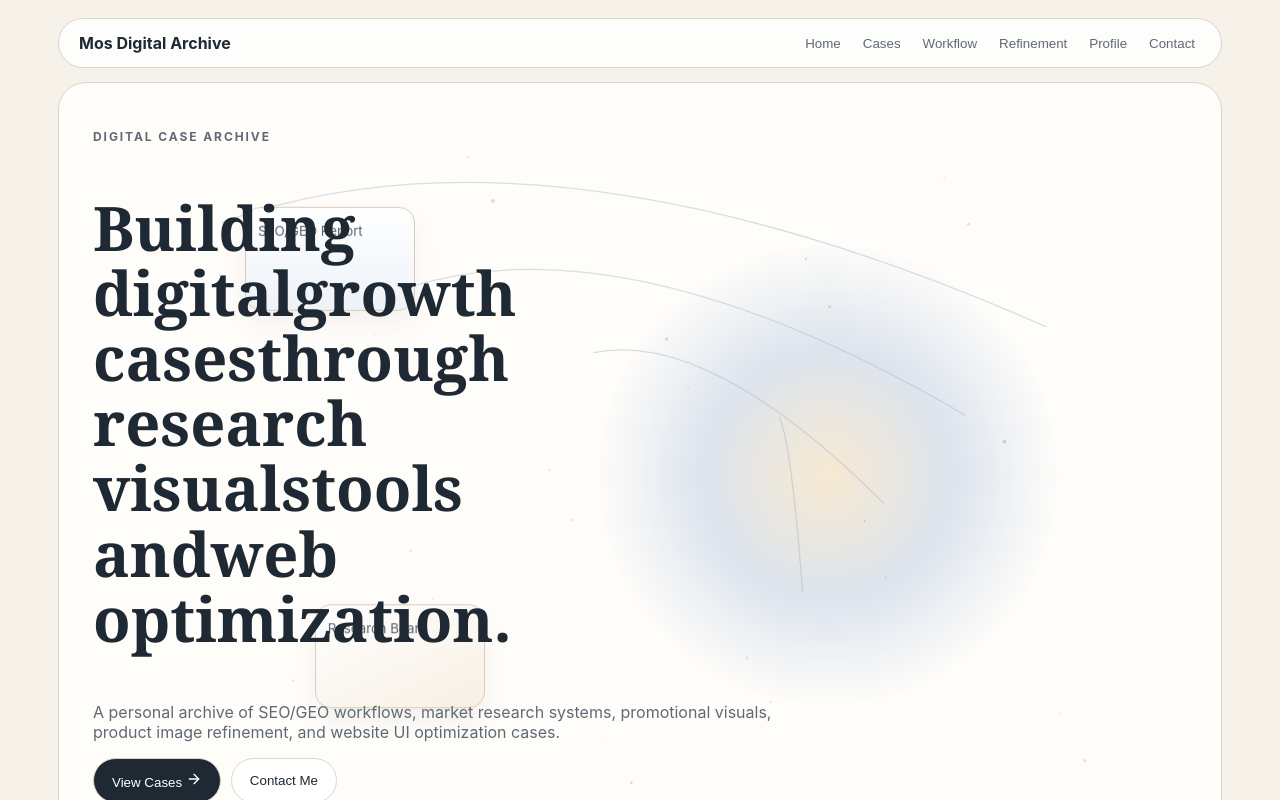
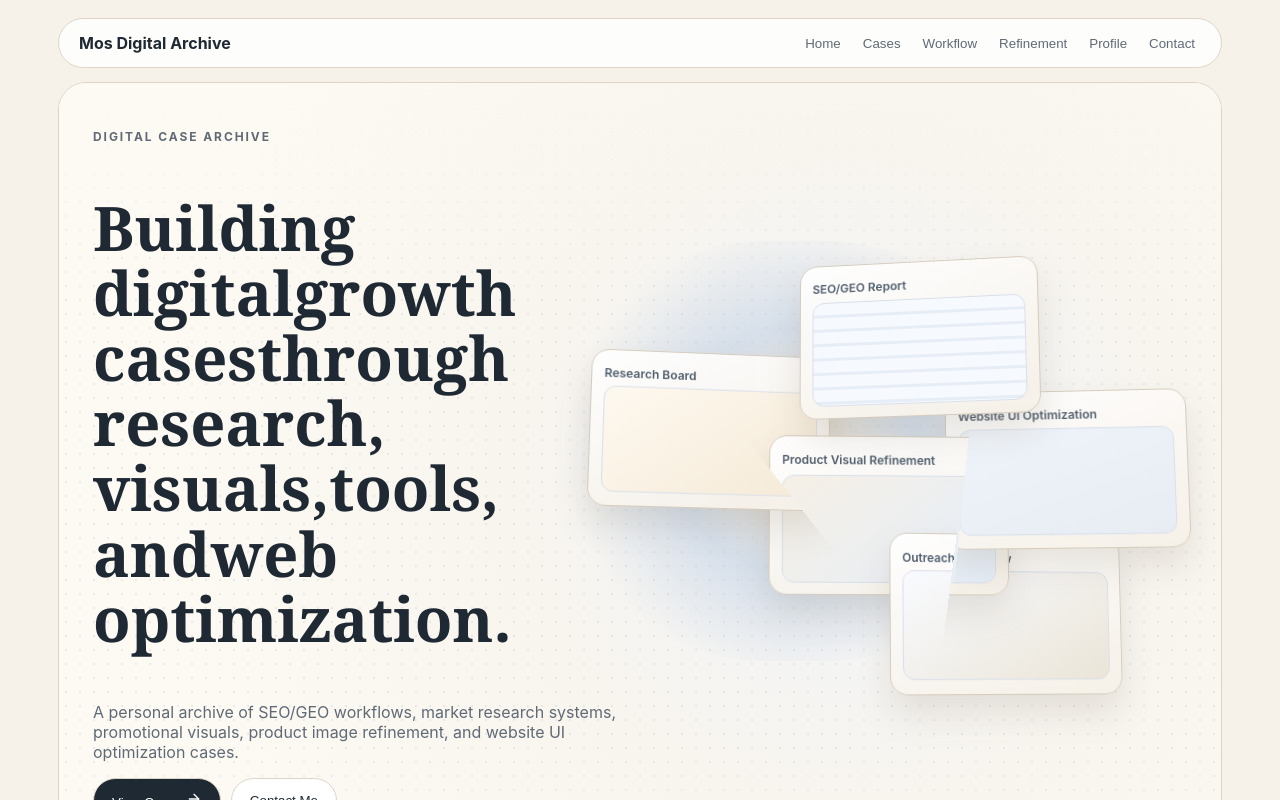
Before and after one commit to selfarchive/selfarchive, a React (Vite) app: page / in a window 1280 px wide. Shown: the top 800 px of the page. Built offline with nearby package versions, Linux system fonts and the light colour scheme.

Commit message:
Refine home archive deck intro and slider stage flow

```diff
--- /dev/null
+++ b/src/components/ArchiveDeckIntro.tsx
@@ -0,0 +1,45 @@
+import { motion } from 'motion/react';
+import { useMemo, type CSSProperties } from 'react';
+
+type Props = { mouseX: number; mouseY: number };
+
+type DeckPanel = {
+  id: string;
+  title: string;
+  className: string;
+  style: CSSProperties;
+  enterDelay: number;
+  floatDuration: number;
+  finalRotateX: number;
+  finalRotateY: number;
+};
+
+const panels: DeckPanel[] = [
+  { id: 'seo', title: 'SEO/GEO Report', className: 'deck-seo', style: { left: '46%', top: '16%' }, enterDelay: 0.2, floatDuration: 8, finalRotateX: 10, finalRotateY: -9 },
+  { id: 'research', title: 'Research Board', className: 'deck-research', style: { left: '18%', top: '30%' }, enterDelay: 0.32, floatDuration: 9, finalRotateX: 12, finalRotateY: 8 },
+  { id: 'visual', title: 'Product Visual Refinement', className: 'deck-visual', style: { left: '42%', top: '43%' }, enterDelay: 0.44, floatDuration: 7.5, finalRotateX: 8, finalRotateY: 3 },
+  { id: 'ui', title: 'Website UI Optimization', className: 'deck-ui', style: { left: '66%', top: '36%' }, enterDelay: 0.56, floatDuration: 8.6, finalRotateX: 9, finalRotateY: -6 },
+  { id: 'outreach', title: 'Outreach Workflow', className: 'deck-outreach', style: { left: '58%', top: '58%' }, enterDelay: 0.68, floatDuration: 10, finalRotateX: 7, finalRotateY: 10 }
+];
+
+export function ArchiveDeckIntro({ mouseX, mouseY }: Props) {
+  const parallax = useMemo(() => ({ rotateX: -mouseY * 4, rotateY: mouseX * 5 }), [mouseX, mouseY]);
+
+  return <div className="archive-deck-bg" aria-hidden>
+    <div className="deck-grid" />
+    <motion.div className="deck-glow" animate={{ x: mouseX * 14, y: mouseY * 14 }} transition={{ duration: 0.8, ease: 'easeOut' }} />
+    <motion.div className="archive-deck" animate={parallax} transition={{ type: 'spring', stiffness: 90, damping: 20 }}>
+      {panels.map((panel, i) => <motion.article
+        key={panel.id}
+        className={`deck-panel ${panel.className}`}
+        style={panel.style}
+        initial={{ opacity: 0, y: 80, z: -200, rotateX: 18, rotateY: (i % 2 ? -1 : 1) * (10 + i), scale: 0.86, filter: 'blur(8px)' }}
+        animate={{ opacity: 1, y: [10, 0], z: 0, rotateX: panel.finalRotateX, rotateY: panel.finalRotateY + mouseX * 2, scale: 1, filter: 'blur(0px)' }}
+        transition={{ delay: panel.enterDelay, y: { duration: 1.2 }, duration: 1.25 + i * 0.08, type: 'spring', stiffness: 80, damping: 16 }}
+      >
+        <small>{panel.title}</small>
+        <motion.div className="panel-preview" animate={{ y: [0, -6, 0], rotateY: [0, panel.finalRotateY > 0 ? 1 : -1, 0] }} transition={{ duration: panel.floatDuration, repeat: Infinity, ease: 'easeInOut' }} />
+      </motion.article>)}
+    </motion.div>
+  </div>;
+}
--- a/src/components/Hero.tsx
+++ b/src/components/Hero.tsx
@@ -1,27 +1,29 @@
 import { motion } from 'motion/react';
 import { ArrowRight } from 'lucide-react';
 import { useMemo, useState } from 'react';
-import { OpeningScene } from './OpeningScene';
+import { ArchiveDeckIntro } from './ArchiveDeckIntro';
 
 type Props = { onViewCases: () => void; onContact: () => void };
 
 export function Hero({ onViewCases, onContact }: Props) {
   const [cursor, setCursor] = useState({ x: 0, y: 0 });
-  const titleWords = useMemo(() => 'Building digital growth cases through research visuals tools and web optimization.'.split(' '), []);
+  const titleWords = useMemo(() => 'Building digital growth cases through research, visuals, tools, and web optimization.'.split(' '), []);
 
   return <section className="hero" onMouseMove={(e) => {
     const rect = e.currentTarget.getBoundingClientRect();
     setCursor({ x: (e.clientX - rect.left) / rect.width - 0.5, y: (e.clientY - rect.top) / rect.height - 0.5 });
   }}>
-    <OpeningScene mouseX={cursor.x} mouseY={cursor.y} />
-    <motion.p className="eyebrow" initial={{ opacity: 0, y: 8 }} animate={{ opacity: 1, y: 0 }} transition={{ delay: 0.8 }}>DIGITAL CASE ARCHIVE</motion.p>
-    <motion.h1 className="hero-title" initial="hidden" animate="show" variants={{ hidden: {}, show: { transition: { staggerChildren: 0.07, delayChildren: 1 } } }}>
-      {titleWords.map((word, i) => <motion.span key={`${word}-${i}`} variants={{ hidden: { opacity: 0, y: 24, filter: 'blur(8px)' }, show: { opacity: 1, y: 0, filter: 'blur(0px)' } }}>{word} </motion.span>)}
-    </motion.h1>
-    <motion.p initial={{ opacity: 0, y: 14 }} animate={{ opacity: 1, y: 0 }} transition={{ delay: 1.3 }}>A personal archive of SEO/GEO workflows, market research systems, promotional visuals, product image refinement, and website UI optimization cases.</motion.p>
-    <motion.div className="hero-actions" initial={{ opacity: 0, y: 10 }} animate={{ opacity: 1, y: 0 }} transition={{ delay: 1.5 }}><button className="btn primary" onClick={onViewCases}>View Cases <ArrowRight size={16} /></button><button className="btn" onClick={onContact}>Contact Me</button></motion.div>
-    <motion.div className="hero-chips" initial={{ opacity: 0, y: 8 }} animate={{ opacity: 1, y: 0 }} transition={{ delay: 1.7 }}>
-      <span>SEO/GEO</span><span>Research Systems</span><span>Visual Refinement</span><span>UI Optimization</span>
-    </motion.div>
+    <ArchiveDeckIntro mouseX={cursor.x} mouseY={cursor.y} />
+    <div className="hero-copy">
+      <motion.p className="eyebrow" initial={{ opacity: 0, y: 8 }} animate={{ opacity: 1, y: 0 }} transition={{ delay: 1 }}>DIGITAL CASE ARCHIVE</motion.p>
+      <motion.h1 className="hero-title" initial="hidden" animate="show" variants={{ hidden: {}, show: { transition: { staggerChildren: 0.05, delayChildren: 1.15 } } }}>
+        {titleWords.map((word, i) => <motion.span key={`${word}-${i}`} variants={{ hidden: { opacity: 0, y: 24, filter: 'blur(8px)' }, show: { opacity: 1, y: 0, filter: 'blur(0px)' } }}>{word} </motion.span>)}
+      </motion.h1>
+      <motion.p initial={{ opacity: 0, y: 14 }} animate={{ opacity: 1, y: 0 }} transition={{ delay: 1.45 }}>A personal archive of SEO/GEO workflows, market research systems, promotional visuals, product image refinement, and website UI optimization cases.</motion.p>
+      <motion.div className="hero-actions" initial={{ opacity: 0, y: 10 }} animate={{ opacity: 1, y: 0 }} transition={{ delay: 1.7 }}><button className="btn primary" onClick={onViewCases}>View Cases <ArrowRight size={16} /></button><button className="btn" onClick={onContact}>Contact Me</button></motion.div>
+      <motion.div className="hero-chips" initial={{ opacity: 0, y: 8 }} animate={{ opacity: 1, y: 0 }} transition={{ delay: 1.85 }}>
+        <span>SEO/GEO</span><span>Research Systems</span><span>Visual Refinement</span><span>UI Optimization</span>
+      </motion.div>
+    </div>
   </section>;
 }
--- a/src/components/RefinementSlider.tsx
+++ b/src/components/RefinementSlider.tsx
@@ -11,49 +11,51 @@ const prompts: PromptChip[] = [
   { text: '柔和的阴影', startX: 260, startY: -190, endX: 12, endY: -24, delayStart: 35, orbitRange: 10, rotation: -9 },
   { text: 'B2B营销构成', startX: 310, startY: -94, endX: -15, endY: -10, delayStart: 31, orbitRange: 15, rotation: 12 },
   { text: '清晰的产品层级', startX: 270, startY: 20, endX: 6, endY: 12, delayStart: 34, orbitRange: 13, rotation: -10 },
-  { text: '高信任度视觉风格', startX: 240, startY: 120, endX: -10, endY: 16, delayStart: 38, orbitRange: 12, rotation: 7 },
-  { text: '商业背景抛光', startX: -280, startY: 170, endX: 18, endY: 20, delayStart: 40, orbitRange: 14, rotation: -8 },
-  { text: '营销标题结构', startX: 210, startY: 190, endX: -16, endY: 22, delayStart: 42, orbitRange: 10, rotation: 9 }
+  { text: '高信任度视觉风格', startX: 240, startY: 120, endX: -10, endY: 16, delayStart: 38, orbitRange: 12, rotation: 7 }
 ];
 
 const clamp = (n: number, min = 0, max = 1) => Math.max(min, Math.min(max, n));
 
 export function RefinementSlider() {
   const [progress, setProgress] = useState(0);
-  const phase = progress <= 15 ? '原图准备' : progress <= 35 ? '提示词浮现' : progress <= 70 ? '提示词吸附' : progress <= 90 ? '视觉重构' : '成品海报';
-  const compositionProgress = clamp((progress - 70) / 20);
-  const centerGlow = clamp((progress - 35) / 40);
-  const marker = useMemo(() => [0, 33, 66, 100], []);
+  const showPromptStart = 18;
+  const absorptionStart = 35;
+  const absorptionEnd = 78;
+  const phase = progress < 45 ? '原图' : progress < 90 ? '视觉重构' : '成品海报';
+  const marker = useMemo(() => [0, 50, 100], []);
+
+  const visibleProgress = clamp((progress - showPromptStart) / 18);
+  const compositionProgress = clamp((progress - absorptionStart) / 35);
+  const finalPosterProgress = clamp((progress - 70) / 24);
 
   return <section className="section"><h2>Refinement</h2><div className="refine-wrap"><div className="stage-label">阶段：{phase}</div><div className="slider-scene">
     <div className="poster before"><div className="photo" /><span>原图</span></div>
-    <div className="poster after" style={{ opacity: clamp((progress - 78) / 20) }}><div className="layout-grid" style={{ opacity: compositionProgress }} /><div className="headline" style={{ opacity: compositionProgress }} /><div className="chips" style={{ opacity: compositionProgress }} /><span>成品海报</span></div>
-    <div className="center-glow" style={{ opacity: centerGlow }} />
+    <div className="reconstruct-layer" style={{ opacity: compositionProgress }}><div className="layout-grid" /><div className="headline" /><div className="feature-chips" /><div className="product-focus" /></div>
+    <div className="poster after" style={{ opacity: finalPosterProgress }}><div className="layout-grid" /><div className="headline" /><div className="chips" /><div className="cta-pill">Campaign Ready</div><span>成品海报</span></div>
+    <div className="center-glow" style={{ opacity: clamp((progress - absorptionStart) / 40) }} />
     <svg className="trails" viewBox="0 0 1000 420">
       {prompts.map((p, i) => {
-        const visibleProgress = clamp((progress - 5) / 15);
-        const absorbProgress = clamp((progress - p.delayStart) / 42);
-        const trailOpacity = visibleProgress * clamp((absorbProgress - 0.08) * 2.2) * (1 - absorbProgress);
+        const absorbProgress = clamp((progress - p.delayStart) / 40);
+        const pathOpacity = progress < showPromptStart ? 0 : visibleProgress * clamp((absorbProgress - 0.05) * 2.4) * (1 - absorbProgress) * (progress < absorptionEnd ? 1 : clamp((100 - progress) / 20));
         const sx = 500 + p.startX * 0.9;
         const sy = 200 + p.startY * 0.9;
         const cx = 500 + p.startX * 0.35 + (i % 2 ? -60 : 60);
         const cy = 200 + p.startY * 0.2 - 28;
-        return <g key={`${p.text}-path`} style={{ opacity: trailOpacity }}><path d={`M ${sx} ${sy} Q ${cx} ${cy}, 500 200`} />
-          <circle r="3" className="glyph-dot"><animateMotion dur={`${1.8 + i * 0.12}s`} repeatCount="indefinite" path={`M ${sx} ${sy} Q ${cx} ${cy}, 500 200`} /></circle></g>;
+        return <g key={`${p.text}-path`} style={{ opacity: pathOpacity }}><path d={`M ${sx} ${sy} Q ${cx} ${cy}, 500 200`} /><circle r="3" className="glyph-dot"><animateMotion dur={`${1.8 + i * 0.12}s`} repeatCount="indefinite" path={`M ${sx} ${sy} Q ${cx} ${cy}, 500 200`} /></circle></g>;
       })}
     </svg>
     {prompts.map((p, i) => {
-      const visibleProgress = clamp((progress - 5) / 15);
-      const absorbProgress = clamp((progress - p.delayStart) / 42);
-      const orbitPhase = clamp((progress - 10) / 24) * (1 - absorbProgress);
+      const absorbProgress = clamp((progress - p.delayStart) / 40);
+      const orbitPhase = clamp((progress - showPromptStart) / 24) * (1 - absorbProgress);
       const pulse = 0.92 + Math.sin((progress + i * 9) / 7) * 0.05;
       const x = p.startX + (p.endX - p.startX) * absorbProgress + Math.sin((progress + i * 10) / 8) * p.orbitRange * orbitPhase;
       const y = p.startY + (p.endY - p.startY) * absorbProgress + Math.cos((progress + i * 8) / 9) * p.orbitRange * orbitPhase;
-      return <motion.div key={p.text} className="prompt-chip" style={{ left: '50%', top: '50%', x, y, opacity: clamp(0.18 + visibleProgress * 0.82) * (1 - absorbProgress), scale: (1 - absorbProgress * 0.55) * pulse, rotate: p.rotation * (1 - absorbProgress) }}><span>{p.text}</span></motion.div>;
+      const opacity = progress < showPromptStart ? 0 : clamp(visibleProgress * 0.92) * (1 - absorbProgress);
+      return <motion.div key={p.text} className="prompt-chip" style={{ left: '50%', top: '50%', x, y, opacity, scale: (1 - absorbProgress * 0.55) * pulse, rotate: p.rotation * (1 - absorbProgress) }}><span>{p.text}</span></motion.div>;
     })}
   </div>
   <div className="slider-ui"><div className="stage-markers">{marker.map((m) => <span key={m} style={{ left: `${m}%` }} />)}</div>
-    <div className="stage-words"><small>原图</small><small>提示词吸附</small><small>视觉重构</small><small>成品海报</small></div>
+    <div className="stage-words"><small>原图</small><small>视觉重构</small><small>成品海报</small></div>
     <input type="range" min={0} max={100} value={progress} onChange={(e) => setProgress(Number(e.target.value))} className="slider-input" />
   </div>
   </div></section>;
--- a/src/styles.css
+++ b/src/styles.css
@@ -3,15 +3,23 @@
 .site{max-width:1200px;margin:0 auto;padding:18px}.nav{display:flex;justify-content:space-between;padding:14px 20px;border:1px solid var(--line);border-radius:999px;background:#fffc;position:sticky;top:8px;z-index:10}
 .nav div{display:flex;gap:10px;flex-wrap:wrap}.nav button{border:none;background:transparent;color:var(--muted);cursor:pointer}
 .hero,.section{margin-top:14px;padding:34px;border:1px solid var(--line);border-radius:28px;background:var(--paper);position:relative;overflow:hidden}
+.hero{min-height:82vh;display:flex;align-items:center;justify-content:flex-start}.hero-copy{position:relative;z-index:3;max-width:540px}
 .eyebrow{letter-spacing:.16em;font-size:.75rem;color:var(--accent);font-weight:700}.hero h1{font-size:clamp(2rem,4.8vw,4rem);line-height:1.06;font-family:Georgia,serif;max-width:13ch;position:relative}
 .hero p,.sub{color:var(--muted);max-width:70ch;position:relative}.hero-actions{display:flex;gap:10px;position:relative;z-index:2}
 .btn{padding:12px 18px;border-radius:999px;border:1px solid var(--line);background:#fff;cursor:pointer;text-decoration:none;color:var(--text)}.btn.primary{background:#1f2933;color:#fff}
 .hero-title span{display:inline-block}.hero-chips{display:flex;gap:10px;flex-wrap:wrap;margin-top:16px;position:relative;z-index:2}.hero-chips span{padding:8px 12px;border-radius:999px;border:1px solid #d9ccbb;background:#fff9}
-.opening-scene{position:absolute;inset:0;pointer-events:none}.mesh-glow{position:absolute;right:14%;top:20%;width:460px;height:460px;border-radius:999px;background:radial-gradient(circle,#f0d8af88 0%,#a9bfdc66 38%,transparent 72%)}
-.archive-lines{position:absolute;inset:0}.archive-lines path{fill:none;stroke:#9eb2c5;stroke-width:1.1;stroke-dasharray:7 9}
-.particle{position:absolute;border-radius:50%;background:#b69057aa}
-.preview-card{position:absolute;width:170px;height:104px;border:1px solid #d8ccbc;border-radius:16px;background:#ffffffe0;backdrop-filter:blur(8px);padding:12px;color:#5d6475;box-shadow:0 14px 24px rgba(120,108,85,.08)}
-.preview-report{background:linear-gradient(180deg,#fff,#eef3f9)}.preview-notes{background:linear-gradient(155deg,#fff,#f8f0e4)}.preview-poster{background:linear-gradient(145deg,#fff,#f1e7d7)}.preview-wire{background:linear-gradient(180deg,#fff,#edf2f8)}
+.archive-deck-bg{position:absolute;inset:0;background:radial-gradient(circle at 68% 45%,#e6edf79e 0,#f8f5ef 35%,#fdfaf4 75%)}
+.deck-grid{position:absolute;inset:0;opacity:.28;background-image:radial-gradient(#b7c3cf 1px,transparent 1px);background-size:14px 14px;mask-image:linear-gradient(to bottom,transparent 0%,#000 25%,#000 75%,transparent 100%)}
+.deck-glow{position:absolute;right:16%;top:18%;width:480px;height:420px;border-radius:999px;background:radial-gradient(circle,#f0d8af88 0%,#a9bfdc66 38%,transparent 72%)}
+.archive-deck{position:absolute;right:2%;top:8%;width:min(60vw,740px);height:75%;transform-style:preserve-3d;perspective:1400px}
+.deck-panel{position:absolute;width:240px;height:160px;padding:12px;border:1px solid #d6ccbe;border-radius:18px;background:linear-gradient(160deg,#fffffff0,#f5f0e7f0);box-shadow:0 18px 34px rgba(120,108,85,.16);backdrop-filter:blur(6px);transform-style:preserve-3d}
+.deck-panel small{color:#4f5d6c;font-size:.75rem;font-weight:600}
+.panel-preview{margin-top:10px;height:108px;border-radius:12px;border:1px solid #d8dfea;background:linear-gradient(165deg,#fdfefe,#ecf2f8)}
+.deck-seo .panel-preview{background:repeating-linear-gradient(180deg,#f6f9fd 0 12px,#e6edf6 12px 15px)}
+.deck-research .panel-preview{background:linear-gradient(145deg,#fef9f0,#f5ead7)}
+.deck-visual .panel-preview{background:linear-gradient(140deg,#f6f0e6,#e5eef9)}
+.deck-ui .panel-preview{background:linear-gradient(160deg,#eff4fa,#e8edf4)}
+.deck-outreach .panel-preview{background:linear-gradient(150deg,#f9fbff,#ebe5d8)}
 .pills{display:flex;gap:8px;flex-wrap:wrap;margin:14px 0}.pills button{padding:8px 12px;border-radius:999px;border:1px solid var(--line);background:#fff}.pills .active{background:#1f2933;color:#fff}
 .gallery{display:grid;grid-template-columns:repeat(2,minmax(0,1fr));gap:18px}.cover{height:360px;border:none;padding:0;width:100%;position:relative;border-radius:24px;overflow:hidden;cursor:pointer}
 .cover-art{position:absolute;inset:0;background:linear-gradient(145deg,#dfe7ee,#eedfcb);transition:transform .4s}.cover:hover .cover-art{transform:scale(1.05)}
@@ -22,7 +30,11 @@
 .stage-label{font-size:.88rem;color:#86663a;margin:8px 0 12px}
 .slider-scene{position:relative;height:470px;border-radius:24px;border:1px solid var(--line);background:linear-gradient(150deg,#f8f4ec,#f0f5fb);overflow:hidden}.poster{position:absolute;inset:28px;border-radius:20px;border:1px solid var(--line);background:#fff;padding:14px}
 .photo{height:100%;border-radius:16px;background:linear-gradient(155deg,#ddd8cf,#e8e3d8)}.poster span{position:absolute;bottom:14px;left:14px;background:#f7efe2;padding:6px 10px;border-radius:999px;font-size:.8rem}
+.reconstruct-layer{position:absolute;inset:28px;border-radius:20px;border:1px dashed #bdc9d8;background:linear-gradient(145deg,#fbfcfeaa,#f5ecdd99)}
+.product-focus{position:absolute;right:14%;top:24%;width:30%;height:52%;border:1px solid #aabace;border-radius:14px;background:#eef3f8aa}
 .after{background:linear-gradient(140deg,#edf2f8,#ece1d2)}.layout-grid{position:absolute;inset:26px;border:1px dashed #9cafbf;border-radius:14px}.headline{position:absolute;left:46px;top:62px;width:40%;height:30px;background:#2534461c;border-radius:8px}.chips{position:absolute;left:46px;bottom:84px;width:50%;height:68px;background:repeating-linear-gradient(90deg,#c9a772 0 22px,transparent 22px 32px)}
+.feature-chips{position:absolute;left:44px;bottom:80px;width:32%;height:76px;background:repeating-linear-gradient(180deg,#d2b184 0 14px,transparent 14px 22px)}
+.cta-pill{position:absolute;right:48px;bottom:60px;padding:8px 14px;border-radius:999px;background:#27384b;color:#fff;font-size:.75rem}
 .prompt-chip{position:absolute;padding:7px 12px;background:#fffdf8;border:1px solid #dbcfbf;border-radius:999px;font-size:.75rem;color:#4a5867;white-space:nowrap;box-shadow:0 8px 18px rgba(70,70,60,.08)}
 .center-glow{position:absolute;left:50%;top:50%;width:280px;height:280px;transform:translate(-50%,-50%);background:radial-gradient(circle,#e1c89366,#89aacb47 45%,transparent 75%)}
 .trails{position:absolute;inset:0}.trails path{fill:none;stroke:#a4b8ca;stroke-width:1.2;stroke-dasharray:5 9}.glyph-dot{fill:#d0a55c}
@@ -30,4 +42,4 @@
 .stage-words{display:flex;justify-content:space-between;color:#706b63;padding:2px 24px 6px}
 .slider-input{width:100%;appearance:none;background:transparent}.slider-input::-webkit-slider-runnable-track{height:12px;border-radius:999px;background:linear-gradient(90deg,#f1e4cf,#d9e6f5);border:1px solid #d8cdbf}.slider-input::-webkit-slider-thumb{-webkit-appearance:none;appearance:none;margin-top:-8px;width:28px;height:28px;border-radius:50%;border:1px solid #b9c8d8;background:radial-gradient(circle at 30% 30%,#fff,#dbe8f6);box-shadow:0 6px 14px rgba(93,107,126,.26)}
 .workflow{display:grid;grid-template-columns:repeat(7,1fr);gap:10px}.workflow div{background:#fff;border:1px solid var(--line);padding:12px;border-radius:12px;text-align:center}
-@media (max-width:900px){.gallery,.detail{grid-template-columns:1fr}.workflow{grid-template-columns:repeat(2,1fr)}.preview-card{display:none}}
+@media (max-width:900px){.gallery,.detail{grid-template-columns:1fr}.workflow{grid-template-columns:repeat(2,1fr)}.hero{min-height:74vh}.archive-deck{right:-14%;width:96vw;height:70%;opacity:.72}.deck-panel{width:190px;height:136px}}
```
